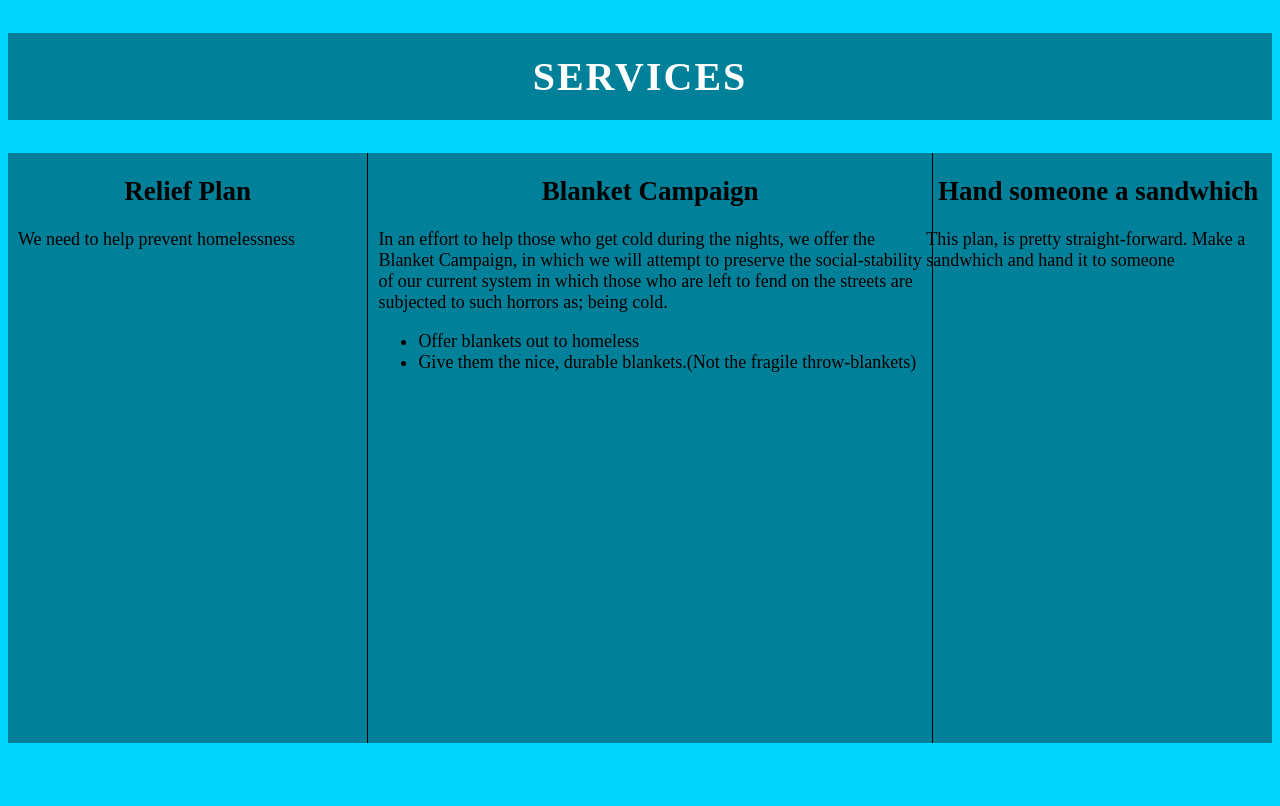
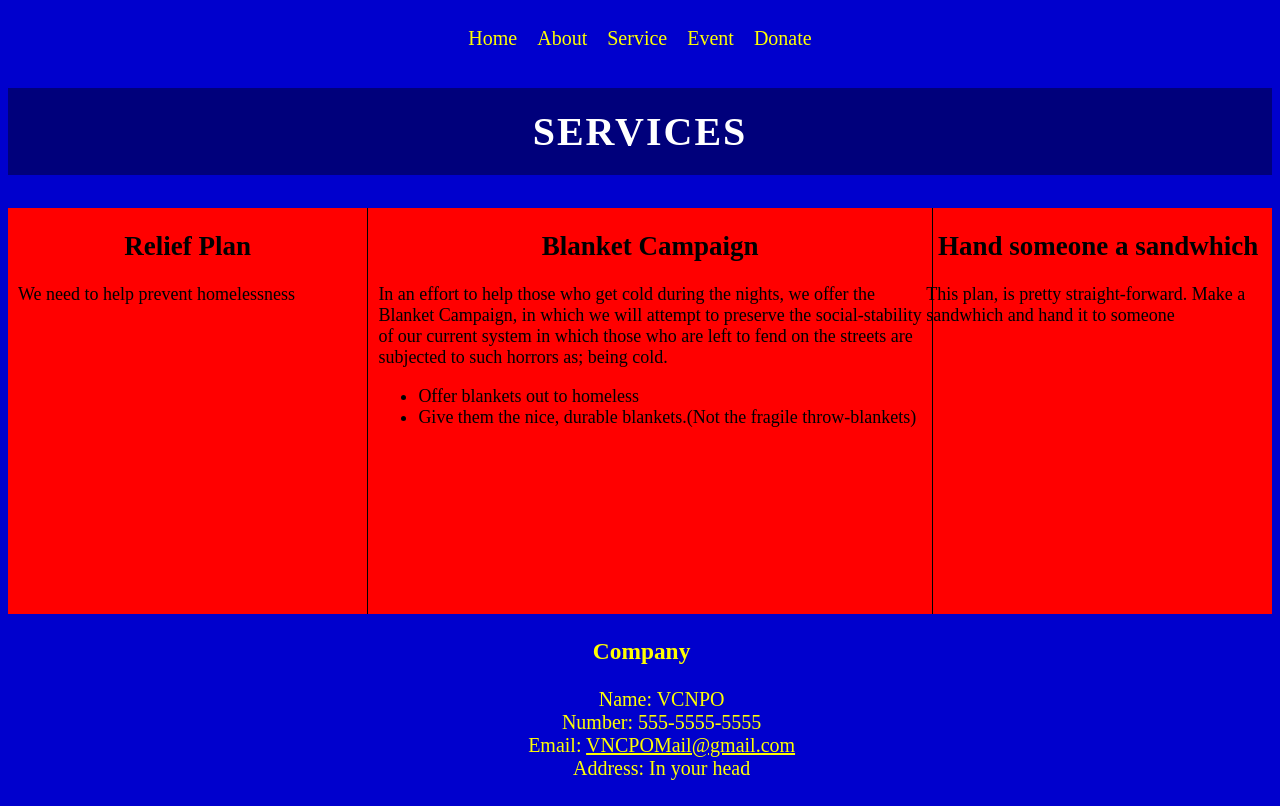
Before and after one commit to VeronicaTis/Group-Company-Project, a plain HTML site: page Service.html in a window 1280 px wide. Drawn offline with Linux system fonts and the light colour scheme.

Commit message:
Modified Service Page
Added Navbar, Footer & changed color scheme to a degree.

```diff
--- a/CSS/service.css
+++ b/CSS/service.css
@@ -1,5 +1,5 @@
 body {
-    background-color: #00D7FF;
+  background-color: mediumblue;
 }
 
 h2.title {
@@ -33,7 +33,7 @@ h2.title {
   clear: both;
   font-size: large;
 
-  	background: rgba(0, 0, 0, 0.4);
+  background-color: red;
   }
   div{
   float:left;
@@ -53,6 +53,7 @@ h2.title {
   border-right: #000000 solid 1px;
 
   }
+
   #column3{
 
     right: 0px;
@@ -62,3 +63,40 @@ h2.title {
   color: #000000;
   text-align:center;
   }
+
+  .navigation{
+    grid-column-start:1;
+    grid-column-end: 5;
+    grid-row-start: 2;
+    grid-row-end: 3;
+    text-align: center;
+    background-color: mediumblue;
+    font-size: 40px;
+}
+.navigation a{
+    margin: 5px;
+    font-size: 20px;
+    text-decoration: none;
+    color: yellow;
+    padding-bottom: 50px;
+}
+.navigation a:hover{
+    color: khaki;
+}
+
+.foot{
+  position: absolute;
+  bottom: 0px;
+  width: 99%;
+  text-align: center;
+  color:yellow;
+  background-color: mediumblue;
+  font-size: 20px;
+}
+.foot ul li{
+  list-style-type: none;
+}
+.foot ul li a{
+  text-decoration-color: yellow;
+  color: yellow;
+}
--- a/Service.html
+++ b/Service.html
@@ -5,6 +5,13 @@
         <link rel="stylesheet" href="CSS/service.css">
     </head>
     <body>
+      <nav class="navigation">
+        <a href="Index.html">Home</a>
+        <a href="About.html">About</a>
+        <a href="Service.html">Service</a>
+        <a href="Event.html">Event</a>
+        <a href="Donate.html">Donate</a>
+    </nav>
         <h2 class="title">Services</h2>
         <main id="boxes">
           <div id="column1">
@@ -25,6 +32,14 @@
             <h2>Hand someone a sandwhich</h2>
             This plan, is pretty straight-forward. Make a sandwhich and hand it to someone
           </div>
-          <footer></footer>
+          <footer class="foot">
+            <h3>Company</h3>
+            <ul>
+                <li>Name: VCNPO</li>
+                <Li>Number: <a herf="#">555-5555-5555</a></Li>
+                <li>Email: <a href="#">VNCPOMail@gmail.com</a></li>
+                <li>Address: In your head</li>
+            </ul>
+        </footer>
     </body>
 </html>
```
